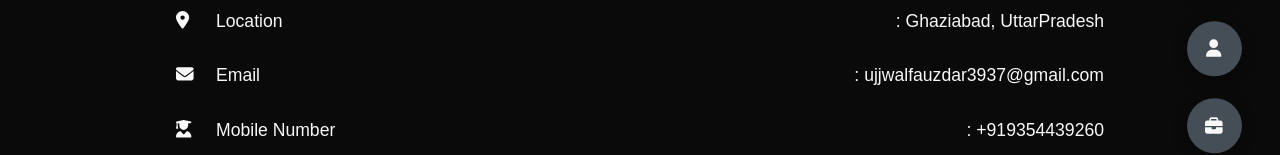
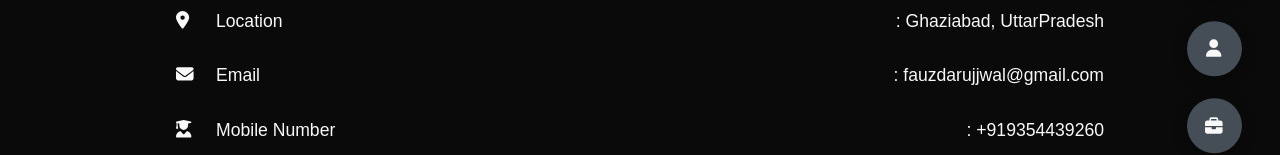
Before and after one commit to UjjwalFauzdar/PortfolioReact, a React (Create React App) app: page /PortfolioReact/contact in a window 1280 px wide. Shown: the part 313-468 px from the top of the page. Built offline with nearby package versions, Linux system fonts and the light colour scheme.

Commit message:
contactupdate

```diff
--- a/src/components/Contact.jsx
+++ b/src/components/Contact.jsx
@@ -23,7 +23,7 @@ const Contact = () => {
                   <FontAwesomeIcon icon="fa-solid fa-envelope" />
                   <span>Email</span>
                 </div>
-                <p>: ujjwalfauzdar3937@gmail.com</p>
+                <p>: fauzdarujjwal@gmail.com</p>
               </div>
               <div className="contact-item">
                 <div className="icon">
@@ -52,7 +52,7 @@ const Contact = () => {
             </div>
           </div>
           <div className="user-contact">
-            <form action="mailto:ujjwalfauzdar3937@gmail.com" method="post" encType="text/plain" className="contact-form">
+            <form action="mailto:fauzdarujjwal@gmail.com" method="post" encType="text/plain" className="contact-form">
               <div className="input-control i-c-2">
                 <input type="text" name="name" placeholder="YOUR NAME" required />
                 <input type="email" name="email" placeholder="YOUR EMAIL" required />
```
